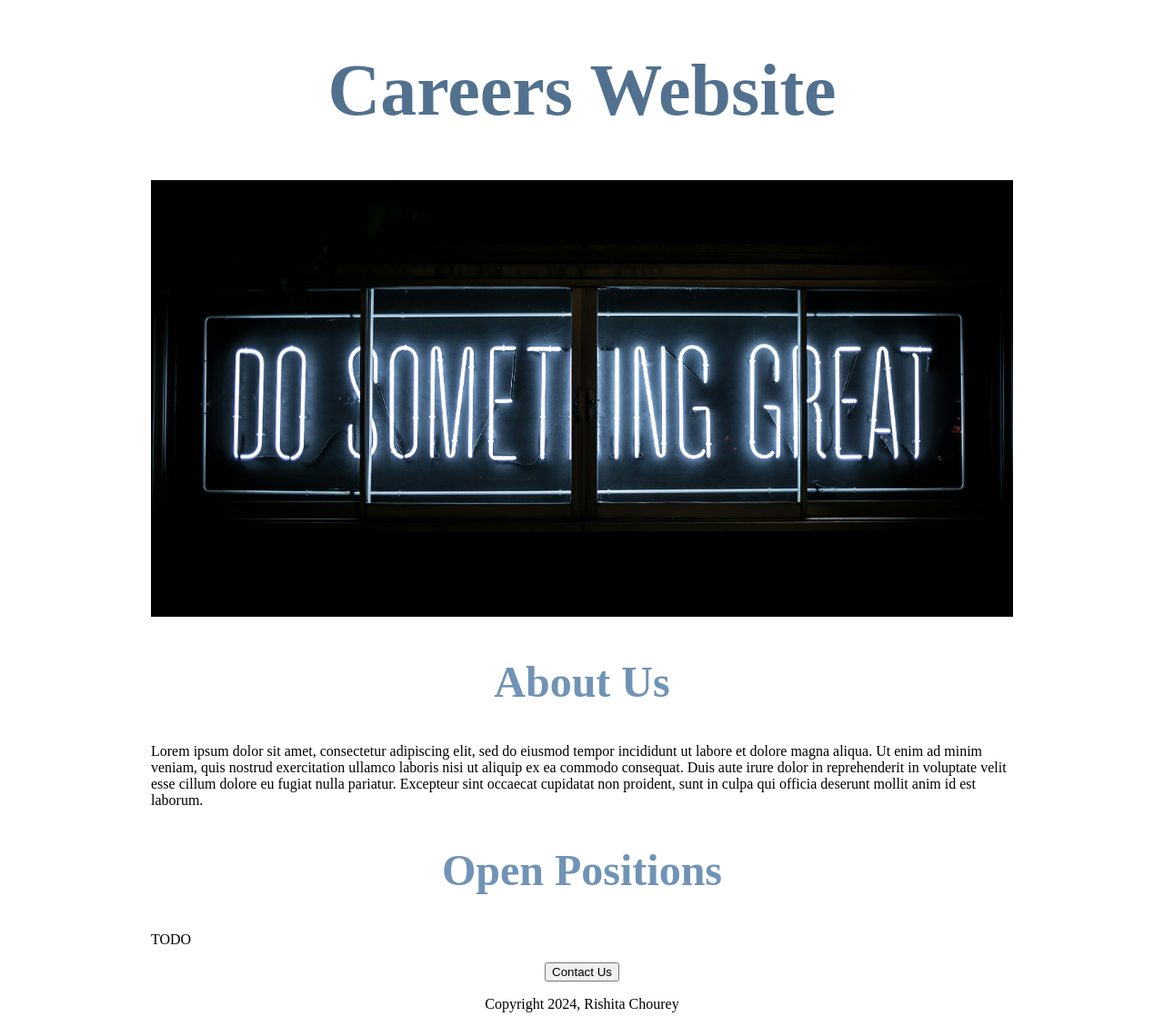
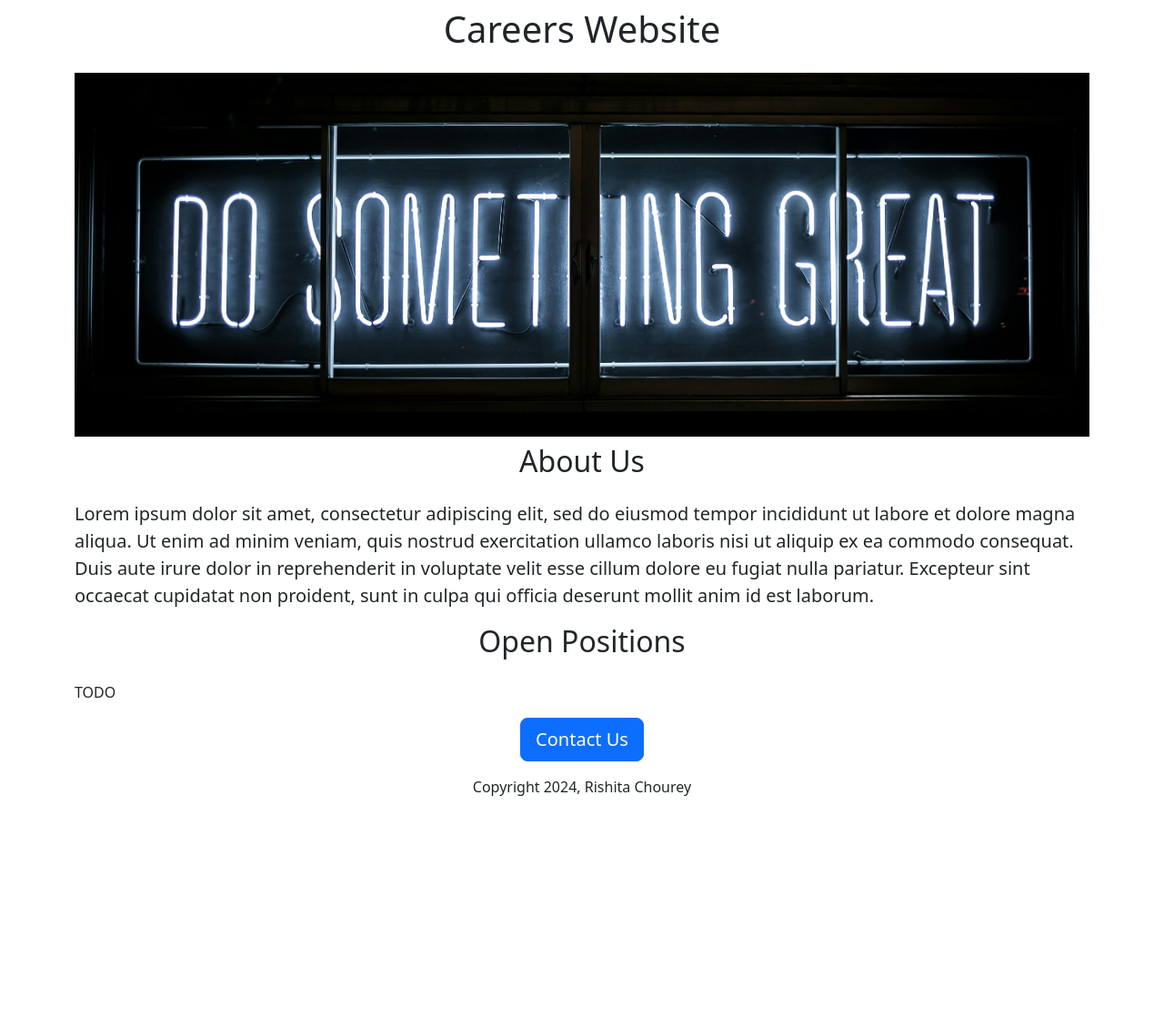
Before and after one commit to RishitaChourey/careers-website, a Flask app: page / in a window 1280 px wide. Shown: the whole page at 91% size. After the commit the page ends 875 px from the top, so only its background shows below. Run offline with Flask 3, Linux system fonts and the light colour scheme.

Commit message:
Added css using Bootstrap

```diff
--- a/templates/home.html
+++ b/templates/home.html
@@ -2,49 +2,29 @@
 <html lang="en">
 <head>
     <meta charset="UTF-8">
-    <meta name="viewport" content="width=device-width, initial-scale=1.0">
+    <meta name="viewport" content="width=device-width, initial-scale=1">
+    <link href="https://cdn.jsdelivr.net/npm/bootstrap@5.3.3/dist/css/bootstrap.min.css" rel="stylesheet" integrity="sha384-QWTKZyjpPEjISv5WaRU9OFeRpok6YctnYmDr5pNlyT2bRjXh0JMhjY6hW+ALEwIH" crossorigin="anonymous">
     <title>Careers</title>
     <style>
-        h1{
-            font-size: 5rem;
-            font-family: 'Times New Roman', Times, serif;
-            text-align: center;
-            color: #52718F;
-        }
         #banner{
-            height: 30rem;
             width: 100%;
             object-fit: cover;
-        }
-        h2{
-            font-family: 'Times New Roman', Times, serif;
-            font-size: 3rem;
-            color: #7093B6;
-            text-align: center;
-        }
-        .body-text{
-            font-family: 'Times New Roman', Times, serif;
-
-
-        }
-        #container{
-            max-width: 75%;
-            margin: 0 auto 0 auto;
-
+            height: 25rem;
         }
     </style>
+
 </head>
 <body>
-    <div id="container">
-        <h1>Careers Website</h1>
-        <img id="banner" src="../static/banner.jpg" alt="banner image" >
-        <h2>About Us</h2>
-        <p class="body-text">Lorem ipsum dolor sit amet, consectetur adipiscing elit, sed do eiusmod tempor incididunt ut labore et dolore magna aliqua. Ut enim ad minim veniam, quis nostrud exercitation ullamco laboris nisi ut aliquip ex ea commodo consequat. Duis aute irure dolor in reprehenderit in voluptate velit esse cillum dolore eu fugiat nulla pariatur. Excepteur sint occaecat cupidatat non proident, sunt in culpa qui officia deserunt mollit anim id est laborum.</p>
-        <h2>Open Positions </h2>
+    <div class="container">
+        <h1 class="text-center mt-2 mb-4">Careers Website</h1>
+        <img class="img-responsive" id="banner" src="../static/banner.jpg" alt="banner image" >
+        <h2 class="text-center mt-2 mb-4">About Us</h2>
+        <p class="lead" >Lorem ipsum dolor sit amet, consectetur adipiscing elit, sed do eiusmod tempor incididunt ut labore et dolore magna aliqua. Ut enim ad minim veniam, quis nostrud exercitation ullamco laboris nisi ut aliquip ex ea commodo consequat. Duis aute irure dolor in reprehenderit in voluptate velit esse cillum dolore eu fugiat nulla pariatur. Excepteur sint occaecat cupidatat non proident, sunt in culpa qui officia deserunt mollit anim id est laborum.</p>
+        <h2 class="text-center mt-2 mb-4">Open Positions </h2>
         <p class="body-text">TODO</p>
-        <div style="text-align: center;">
-            <button>Contact Us</button>
-            <p>Copyright 2024, Rishita Chourey</p>
+        <div class="text-center">
+            <a class="btn btn btn-primary btn-lg" href="#" role="button">Contact Us</a>
+            <p class="mt-3">Copyright 2024, Rishita Chourey</p>
         </div>
 
     </div>
```
